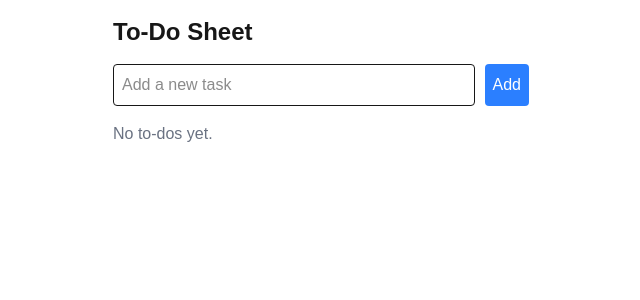
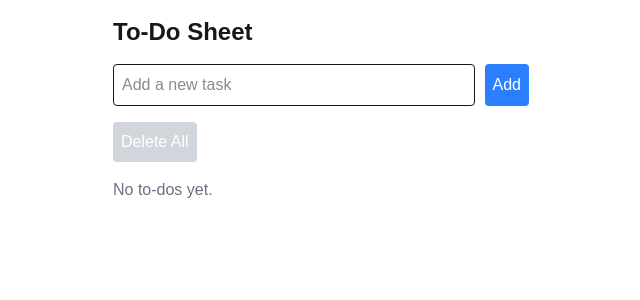
Before and after one commit to Anthony-obiako/todosheet, a Next.js app: page / in a window 1280 px wide. Shown: the top 300 px of the page, without its empty margins (319-959 px from the left). Built offline with nearby package versions, Linux system fonts and the light colour scheme.

Commit message:
added delete all button

```diff
--- a/src/components/ToDoSheet.tsx
+++ b/src/components/ToDoSheet.tsx
@@ -18,7 +18,11 @@ export default function TodoSheet() {
     if (typeof window !== 'undefined') {
       const savedTodos = localStorage.getItem('todos');
       if (savedTodos) {
-        setTodos(JSON.parse(savedTodos));
+        try {
+          setTodos(JSON.parse(savedTodos));
+        } catch (error) {
+          console.error('Failed to parse todos from localStorage:', error);
+        }
       }
     }
   }, []); // Empty dependency array: runs once on mount
@@ -46,10 +50,26 @@ export default function TodoSheet() {
     setTodos(todos.filter(todo => todo.id !== id));
   };
 
+  const deleteAllTodos = () => {
+    setTodos([]);
+    if (typeof window !== 'undefined') {
+      localStorage.removeItem('todos');
+    }
+  };
+
   return (
     <div className="p-4 max-w-md mx-auto">
       <h1 className="text-2xl font-bold mb-4">To-Do Sheet</h1>
       <AddTodoForm onAdd={addTodo} />
+      <div className="mb-4">
+        <button
+          onClick={deleteAllTodos}
+          disabled={todos.length === 0}
+          className="bg-red-500 text-white p-2 rounded disabled:bg-gray-300 disabled:cursor-not-allowed"
+        >
+          Delete All
+        </button>
+      </div>
       {todos.length === 0 ? (
         <p className="text-gray-500">No to-dos yet.</p>
       ) : (
```
